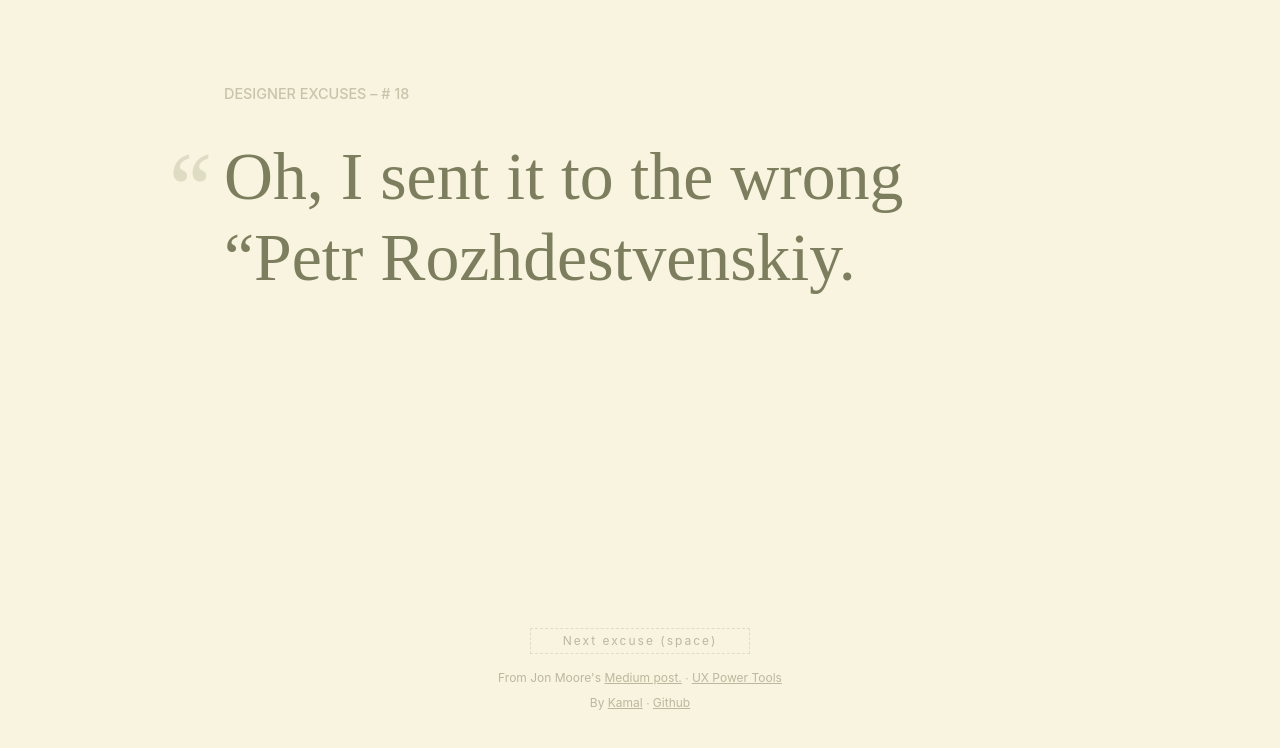
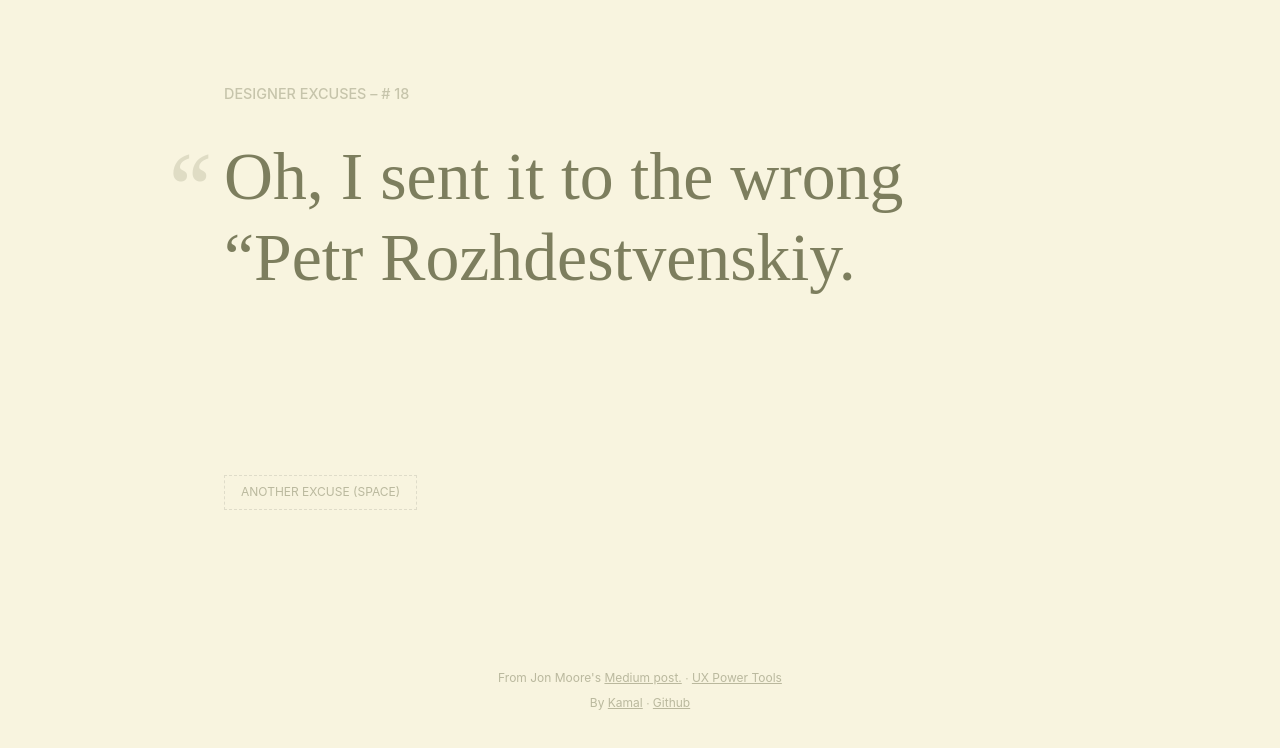
Before and after one commit to mailtokamalnayan/designer-excuses, a website: page app/index.html in a window 1280 px wide. Shown: the part 76-824 px from the top of the page. Drawn offline with nearby package versions, Linux system fonts and the light colour scheme; files that its build step writes are made by us from their sources; a web font is replaced by a local one.

Commit message:
Align button with quote instead of footer

```diff
--- a/app/assets/css/base.scss
+++ b/app/assets/css/base.scss
@@ -171,6 +171,7 @@ body {
         font-weight: normal;
         line-height: 1.2;
         position: relative;
+        min-height: calc(8.2em - 25vw);
         &:before {
             content: ' “ ';
             font-size: 3rem;
@@ -181,6 +182,17 @@ body {
             opacity: 0.2;
         }
     }
+    button {
+        border: 1px dashed rgba(0,0,0,0.2);
+        background: transparent;
+        display: inline-block;
+        padding: 0.5rem 1rem;
+        outline: none;
+        text-transform: uppercase;
+        font-size: 0.75rem;
+        text-align: left;
+        opacity: 0.5;
+    }
     footer {
         position: absolute;
         bottom: 0.5rem;
@@ -189,14 +201,6 @@ body {
         width: 100%;
         left: 0;
         opacity: 0.5;
-        button {
-            border: 1px dashed rgba(0,0,0,0.2);
-            background: transparent;
-            display: inline-block;
-            padding: 0.25rem 2rem;
-            outline: none;
-            letter-spacing: 2px;
-        }
         p {
             margin-bottom: 0.25rem;
             margin-top: 0.5rem;
@@ -220,6 +224,7 @@ body {
         h2 {
             font-size: 3.157rem;
             line-height: 1.2;
+            min-height: calc(7em - 15vw);
             &:before {
                 font-size: 4rem;
                 left: -2.5rem;
--- a/app/index.html
+++ b/app/index.html
@@ -37,14 +37,21 @@
             </a>
             <h1><a href="/">Designer Excuses</a> – # <span class="number"></span></h1>
             <h2 class="excuse"></h2>
+            <button type="button" name="button">
+              Another excuse (space)
+            </button>
             <footer>
-                <button type="button" name="button">Next excuse (space)</button>
                 <p class="credits">
-                    From Jon Moore's <a target="_blank" href="https://medium.com/ux-power-tools/100-excuses-for-designers-517344cdd910#.jsx9ckh47">Medium post.</a>
-                     ∙ <a href="https://www.uxpower.tools/" target="_blank">UX Power Tools</a>
+                    From Jon Moore's
+                    <a target="_blank" href="https://medium.com/ux-power-tools/100-excuses-for-designers-517344cdd910#.jsx9ckh47">Medium post.</a>
+                    ∙
+                    <a href="https://www.uxpower.tools/" target="_blank">UX Power Tools</a>
                 </p>
                 <p>
-                    By <a target="_blank" href="https://twitter.com/kns008">Kamal</a> ∙ <a target="_blank" href="https://github.com/mailtokamalnayan/designer-excuses">Github</a>
+                    By
+                    <a target="_blank" href="https://twitter.com/kns008">Kamal</a>
+                    ∙
+                    <a target="_blank" href="https://github.com/mailtokamalnayan/designer-excuses">Github</a>
                 </p>
             </footer>
         </section>
```
Also changed, not shown: build/index.html, build/main.css.
